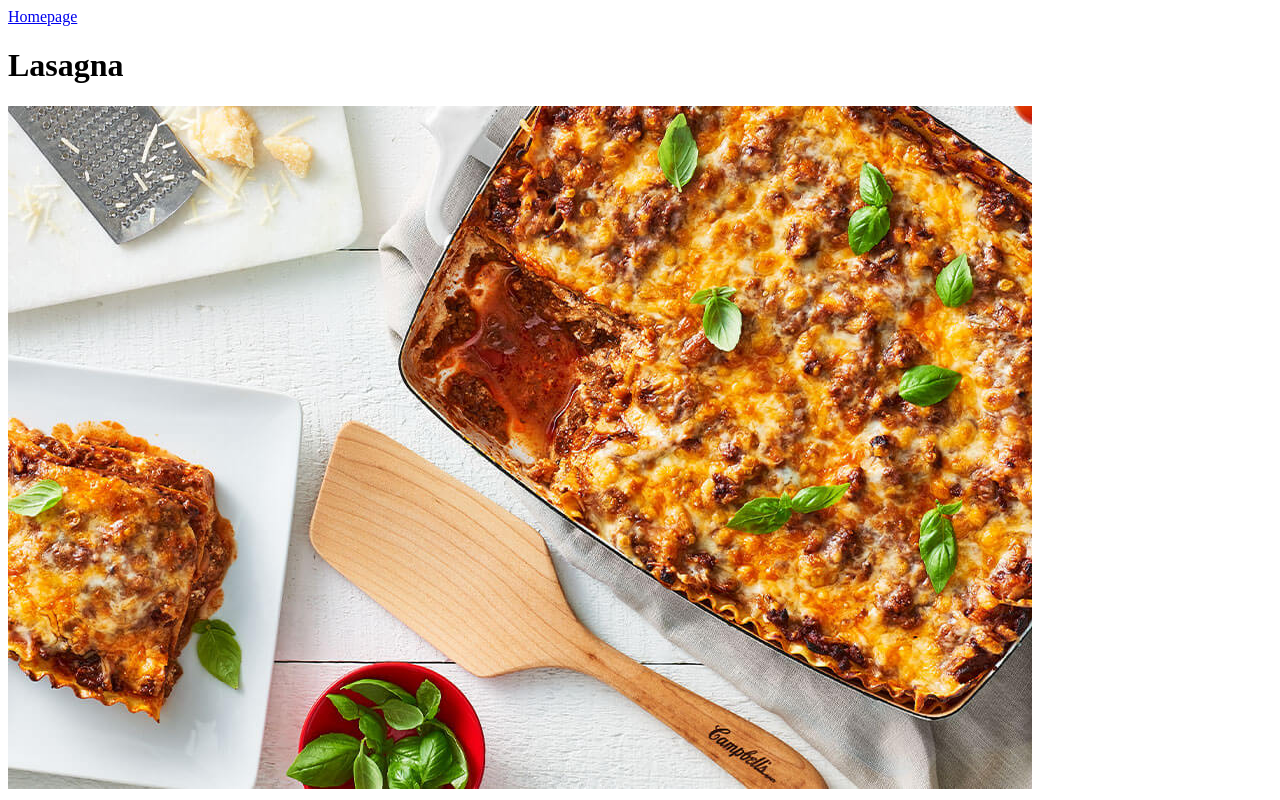
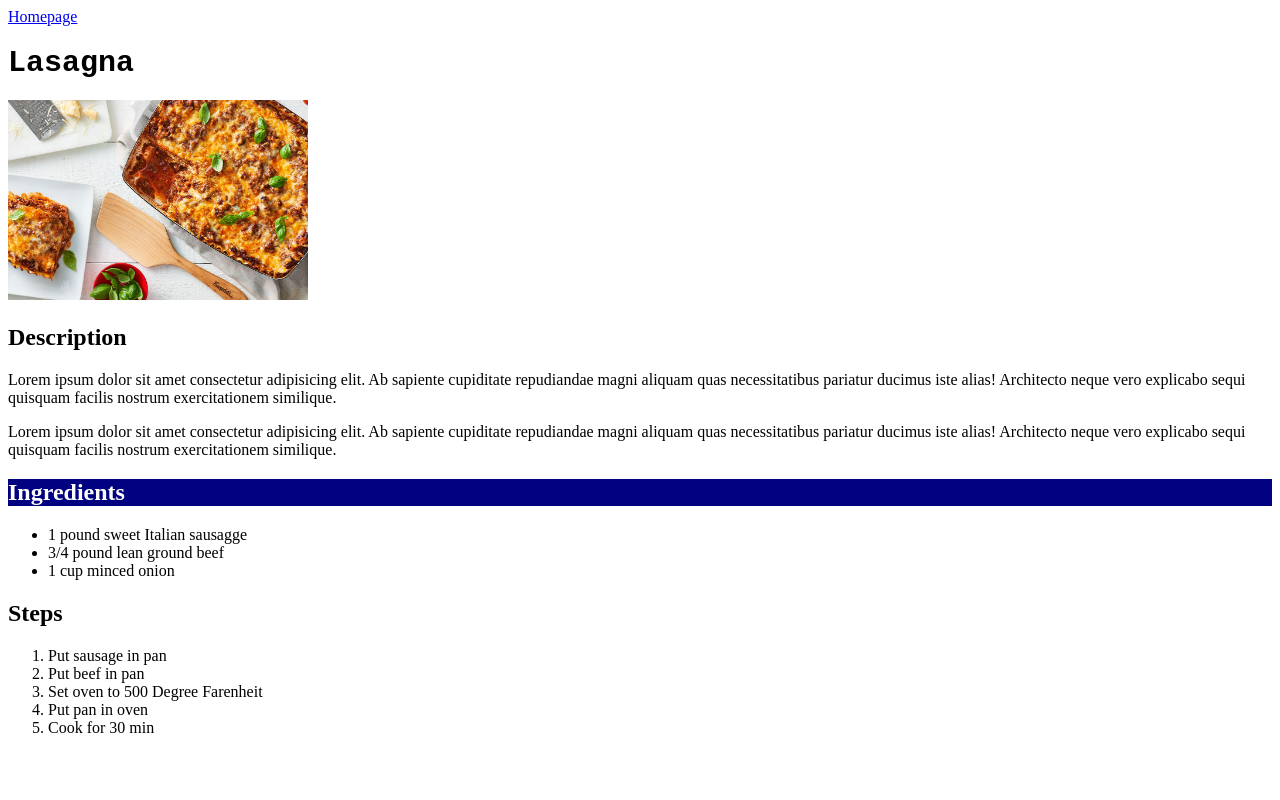
Before and after one commit to eabraham2623/odin-recipes, a plain HTML site: page recipes/lasagna.html in a window 1280 px wide. Shown: the top 800 px of the page. Drawn offline with Linux system fonts and the light colour scheme.

Commit message:
Adding initial css

```diff
--- a/recipes/lasagna.html
+++ b/recipes/lasagna.html
@@ -3,15 +3,16 @@
 <head>
     <meta charset="UTF-8">
     <title>Odin Recipes</title>
+    <link rel = "stylesheet" href="../styles.css">
 </head>
 <body>
     <a href="../index.html">Homepage</a>
-    <h1>Lasagna</h1>
-    <img src="lasagna.jpg" alt="lasagna">
+    <h1 class = "title">Lasagna</h1>
+    <img class = "images" src="lasagna.jpg" alt="lasagna">
     <h2>Description</h2>
     <p>Lorem ipsum dolor sit amet consectetur adipisicing elit. Ab sapiente cupiditate repudiandae magni aliquam quas necessitatibus pariatur ducimus iste alias! Architecto neque vero explicabo sequi quisquam facilis nostrum exercitationem similique.</p>
     <p>Lorem ipsum dolor sit amet consectetur adipisicing elit. Ab sapiente cupiditate repudiandae magni aliquam quas necessitatibus pariatur ducimus iste alias! Architecto neque vero explicabo sequi quisquam facilis nostrum exercitationem similique.</p>
-    <h2>Ingredients</h2>
+    <h2 class = "ingredients">Ingredients</h2>
     <ul>
         <li>1 pound sweet Italian sausagge</li>
         <li>3/4 pound lean ground beef</li>
--- /dev/null
+++ b/styles.css
@@ -0,0 +1,16 @@
+.title {
+    font-size: 30px;
+    font-family: 'Courier New', Courier, monospace;
+}
+.links {
+    font-family: 'Gill Sans', 'Gill Sans MT', Calibri, 'Trebuchet MS', sans-serif;
+    font-size: 18px;
+}
+.ingredients {
+    background-color: navy;
+    color: white
+}
+.images {
+    height: auto;
+    width: 300px
+}
```
Also changed, not shown: index.html (+3 -2 lines), recipes/frenchFries.html (+4 -3 lines), recipes/pizza.html (+4 -3 lines).
